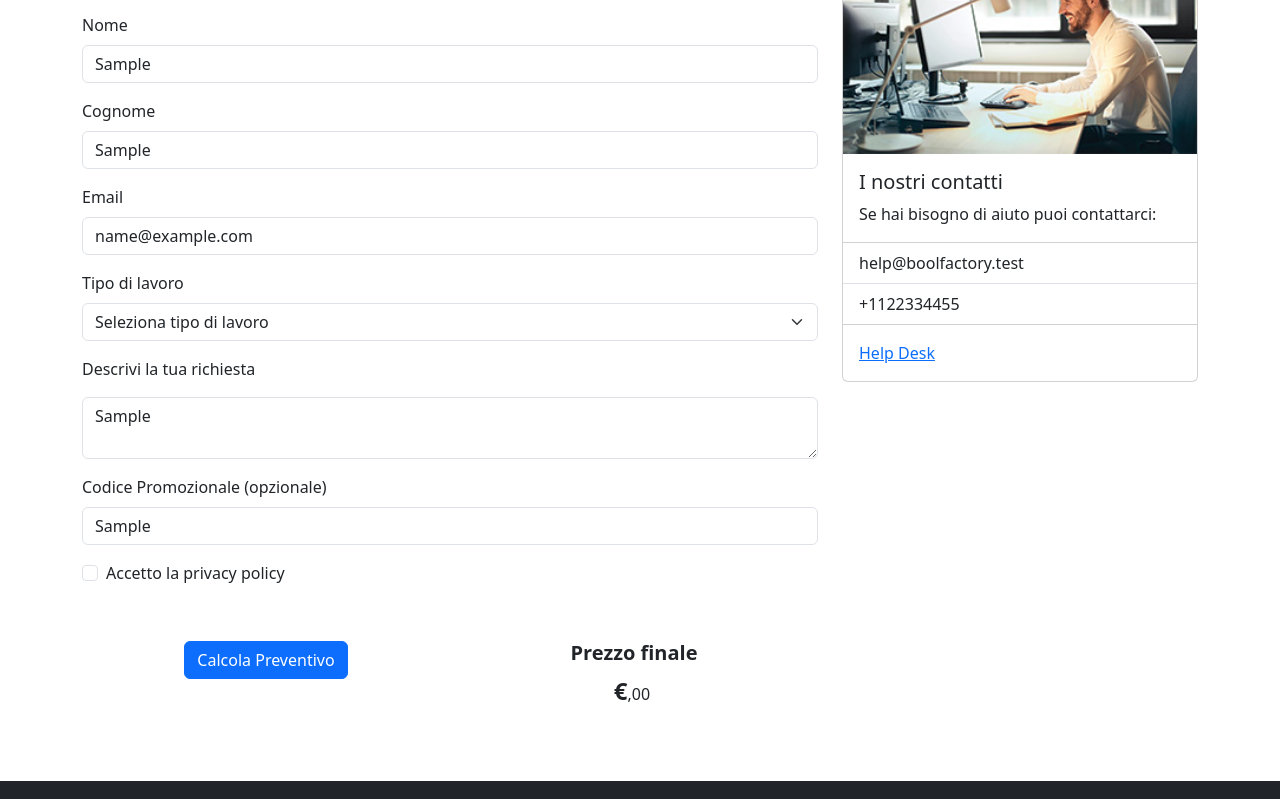
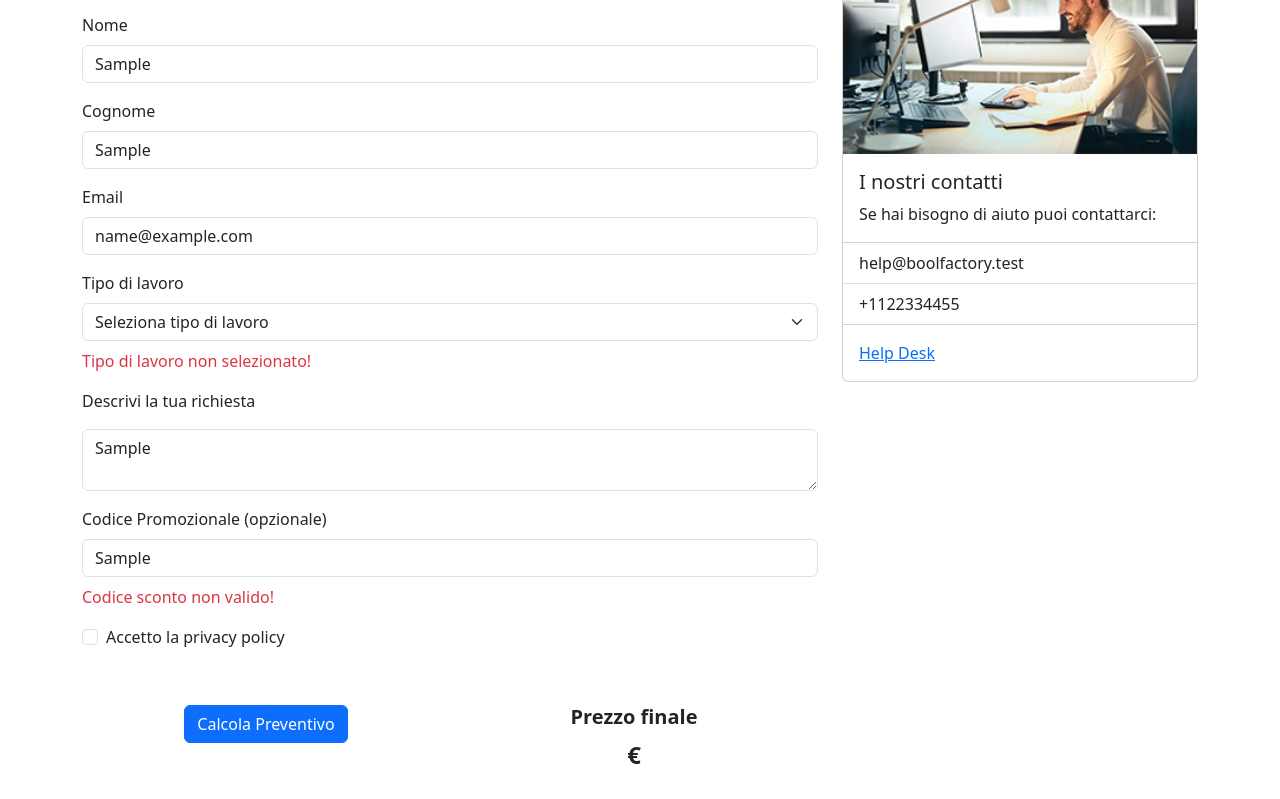
Before and after one commit to teobadini/bootstrap-preventivo, a plain HTML site: page index.html in a window 1280 px wide. Both pictures are taken after typing "Sample", "Sample", "name@example.com", "Sample", "Sample" into the empty fields and a click on the button "Calcola Preventivo". Shown: the part 163-962 px from the top of the page. Drawn offline with nearby package versions, Linux system fonts and the light colour scheme.

Commit message:
feat: added price num split

```diff
--- a/css/style.css
+++ b/css/style.css
@@ -1,8 +1,6 @@
 #final-price-before:before {
     content: '€';
 }
-#final-price-before:after {
-    content: ',00';
-    font-weight: 300;
-    font-size: 1rem;
+#final-price-after:before {
+    content: ',';
 }
--- a/index.html
+++ b/index.html
@@ -61,6 +61,7 @@
                           <option value="frontendDevelopment">Frontend Development</option>
                           <option value="projectAnalysis">Project Analysis</option>
                         </select>
+                        <p class="mt-2 text-danger" id="work-selection-error"></p>
                       </div>
                       <div class="mb-3">
                         <p>Descrivi la tua richiesta</p>
@@ -71,10 +72,11 @@
                       <div class="mb-3">
                         <label for="promo-code" class="form-label">Codice Promozionale (opzionale)</label>
                         <input type="text" id="promo-code" class="form-control" placeholder="">
+                        <p class="mt-2 text-danger" id="promo-input-error"></p>
                       </div>
                       <div class="mb-3">
                         <div class="form-check">
-                          <input class="form-check-input" type="checkbox" id="privacyCheck">
+                          <input class="form-check-input" type="checkbox" id="privacyCheck" required>
                           <label class="form-check-label" for="privacyCheck">
                             Accetto la privacy policy
                           </label>
@@ -88,7 +90,7 @@
                             <div id="show-price" class="p-2 g-col-6 col-sm-6 d-none">
                                 <h5 class="fw-bold" id="final-price-title">Prezzo finale</h5>
                                 <p class="fs-4 fw-bold d-inline-block" id="final-price-before"></p>
-                                <p class="fs-5 fw-light d-inline-block" id="final-price-after"></p>
+                                <p class="fs-5 fw-light d-inline-block d-none" id="final-price-after"></p>
                             </div>
                         </div>
                     </div>
--- a/js/main.js
+++ b/js/main.js
@@ -4,6 +4,8 @@ const finalPriceBefore = document.getElementById ('final-price-before');
 const finalPriceAfter = document.getElementById ('final-price-after');
 const promoCode = document.getElementById ('promo-code');
 const showPrice = document.getElementById ('show-price');
+const workSelectionErr = document.getElementById ('work-selection-error')
+const promoInputErr = document.getElementById ('promo-input-error')
 const promoCodes = ["YHDNU32","JANJC63","PWKCN25","SJDPO96","POCIE24"]
 
 const button = document.getElementById ('form-button');
@@ -19,7 +21,7 @@ button.addEventListener("click", function (event) {
 
     const index = workSelection.selectedIndex;
 
-    let price = ""
+    let price = ''+'';
 
     if (index === 1) {
         console.log('Selezionato backend')
@@ -33,7 +35,7 @@ button.addEventListener("click", function (event) {
     }
     else {
         console.log('Nessuna selezione')
-        alert('Tipo di lavoro non selezionato!')
+        workSelectionErr.textContent = 'Tipo di lavoro non selezionato!'
     }
 
     console.log(price)
@@ -43,15 +45,31 @@ button.addEventListener("click", function (event) {
     if (promoCodes.includes(promoCode.value))
         price = price - ((price * 25) / 100);
     else
-        console.log("wrong");
+        console.log("codice sconto non riconosciuto");
+        promoInputErr.textContent = 'Codice sconto non valido!'
 
-    // risultato
+    // Separazione del prezzo
 
+    let priceStr = price.toString();
     console.log(price);
-    finalPriceBefore.innerText = price;
+    const pricePart = priceStr.split(".");
+
+    // Non mostrare la virgola se non ci sono decimali
+
+    if (pricePart[1]>0) {
+        finalPriceAfter.classList.remove('d-none');
+    }
+
+    // Inserimento delle parti del prezzo negli elementi
+
+    finalPriceBefore.textContent = pricePart[0];
+    finalPriceAfter.textContent = pricePart[1];
+
     showPrice.classList.remove('d-none');
 
 })
+
+
 
 // variabili utili per il calcolo del prezzo
 const timeCount = 10;
```
